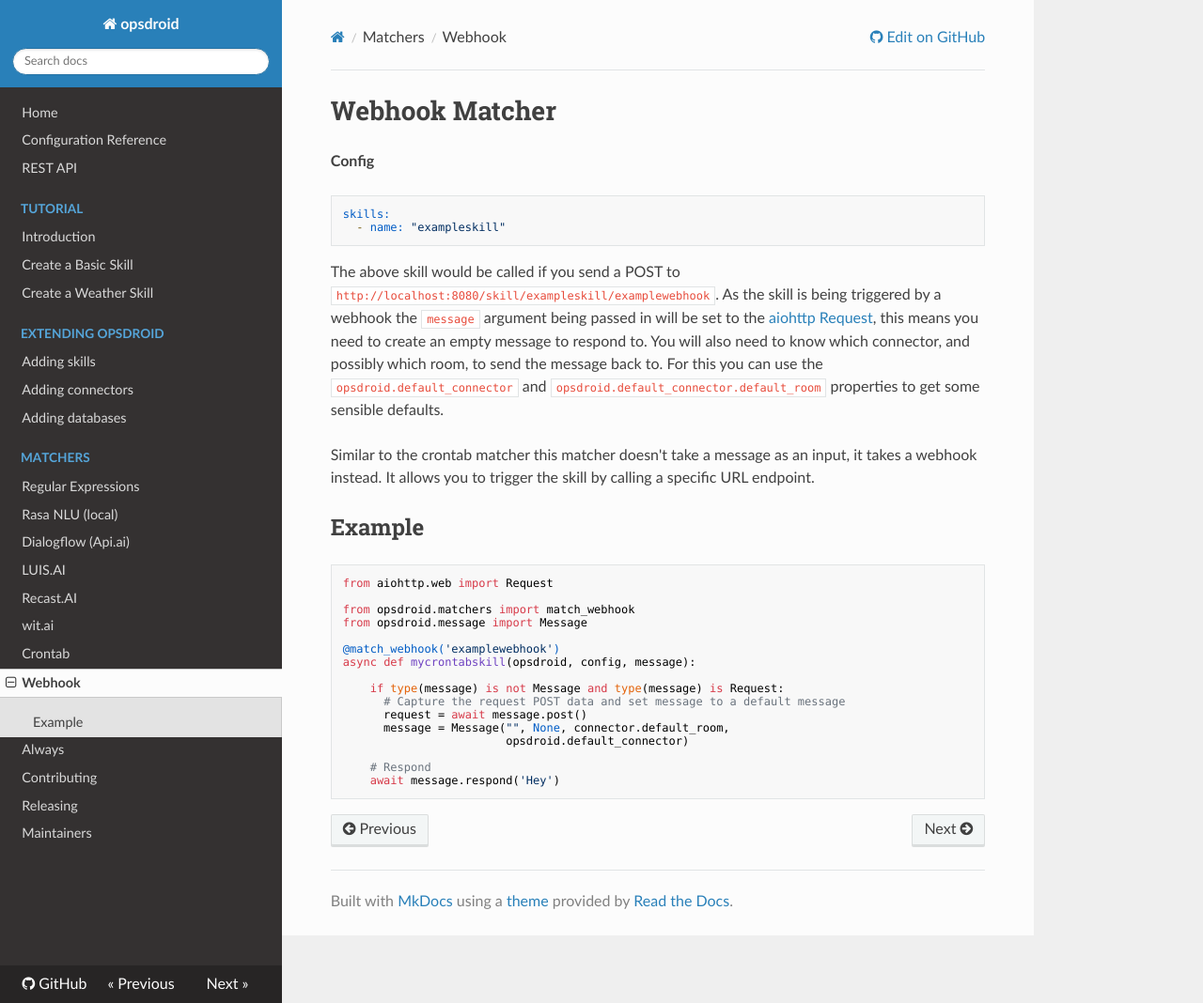
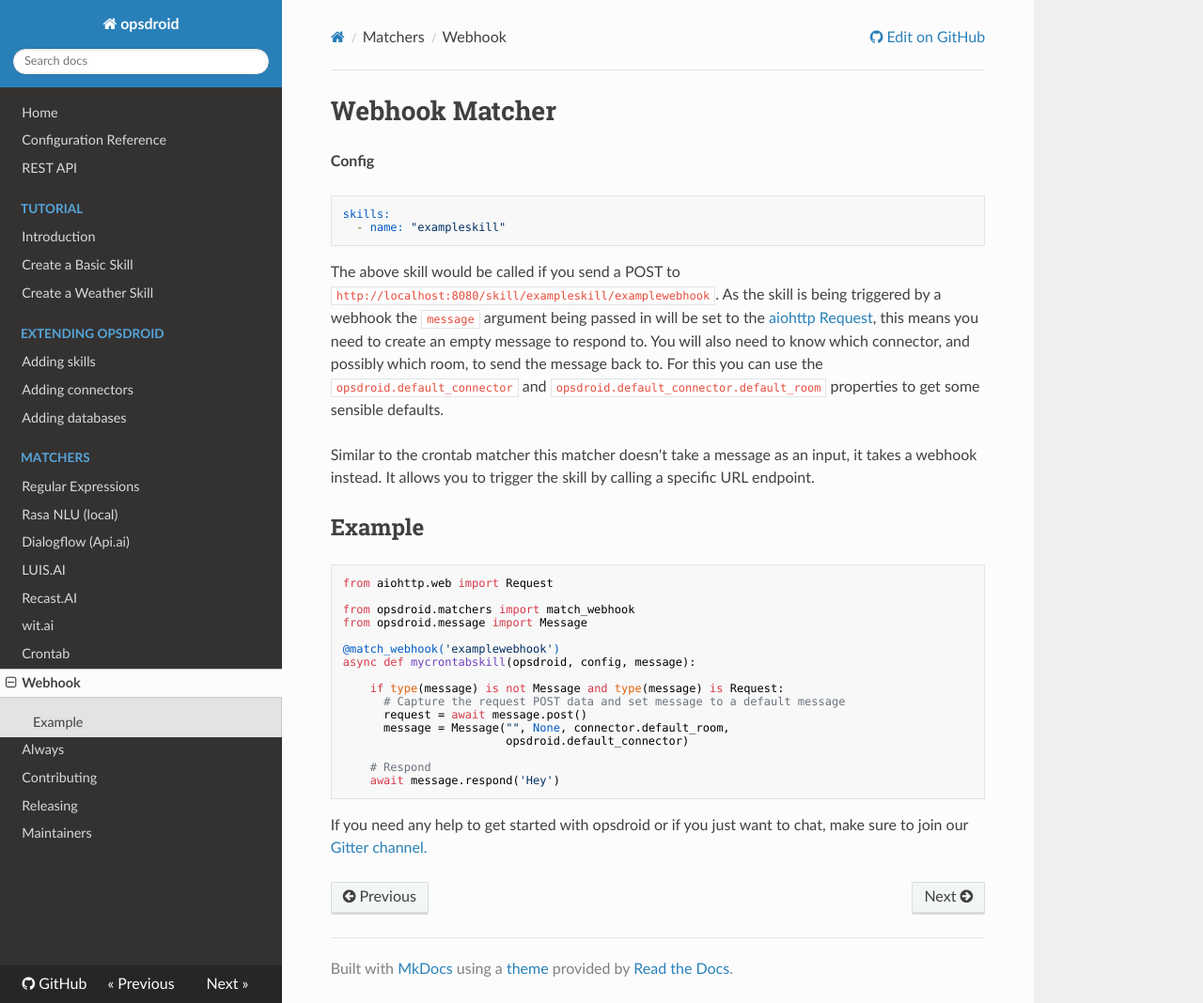
Before and after one commit to opsdroid/opsdroid, an MkDocs documentation site: the page built from docs/matchers/webhook.md, in a window 1280 px wide and 1068 px high. Shown: the whole window at 94% size. Built offline with MkDocs 1.6.1, drawn with Linux system fonts in a browser that asks for light colours; nearby versions of some CDN libraries; old or Windows-style settings are respelled for this version of MkDocs.

Commit message:
Update webhook.md

````diff
--- a/docs/matchers/webhook.md
+++ b/docs/matchers/webhook.md
@@ -33,3 +33,4 @@ async def mycrontabskill(opsdroid, config, message):
     # Respond
     await message.respond('Hey')
 ```
+If you need any help to get started with opsdroid or if you just want to chat, make sure to join our [Gitter channel.](https://gitter.im/opsdroid/)
````
